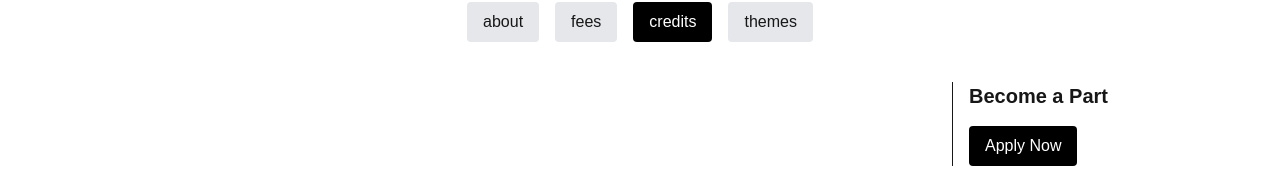
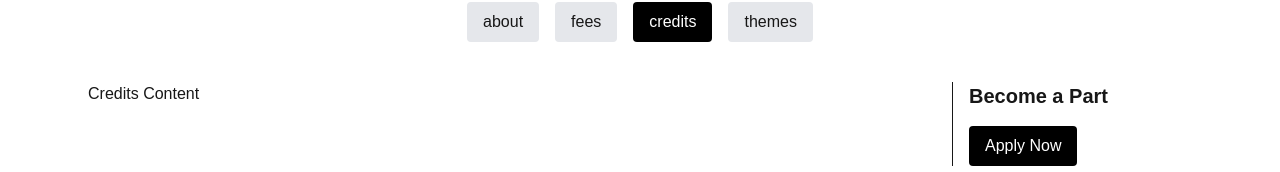
Before and after one commit to REACT-Kumaraguru/REACT, a Next.js app: page /react in a window 1280 px wide. Both pictures are taken after a click on the button "credits". Shown: the part 264-436 px from the top of the page. Built offline with nearby package versions, Linux system fonts and the light colour scheme.

Commit message:
Fix: AcademicCredits cleaned + ApplySidebar temp rename

```diff
--- a/app/react/AcademicCredits.tsx
+++ b/app/react/AcademicCredits.tsx
@@ -1,7 +1,5 @@
-export default function AcademicCredits({ openPhase }: { openPhase: (value: boolean) => void }) {
-    return (
-      <div>
-        {/* Your About content */}
-      </div>
-    );
-  }
+"use client";
+
+export default function AcademicCredits() {
+  return <div>Credits Content</div>;
+}
```
Also changed, not shown: app/react/ApplySidebarTemp.tsx (renamed from app/react/ApplySidebar.tsx).
